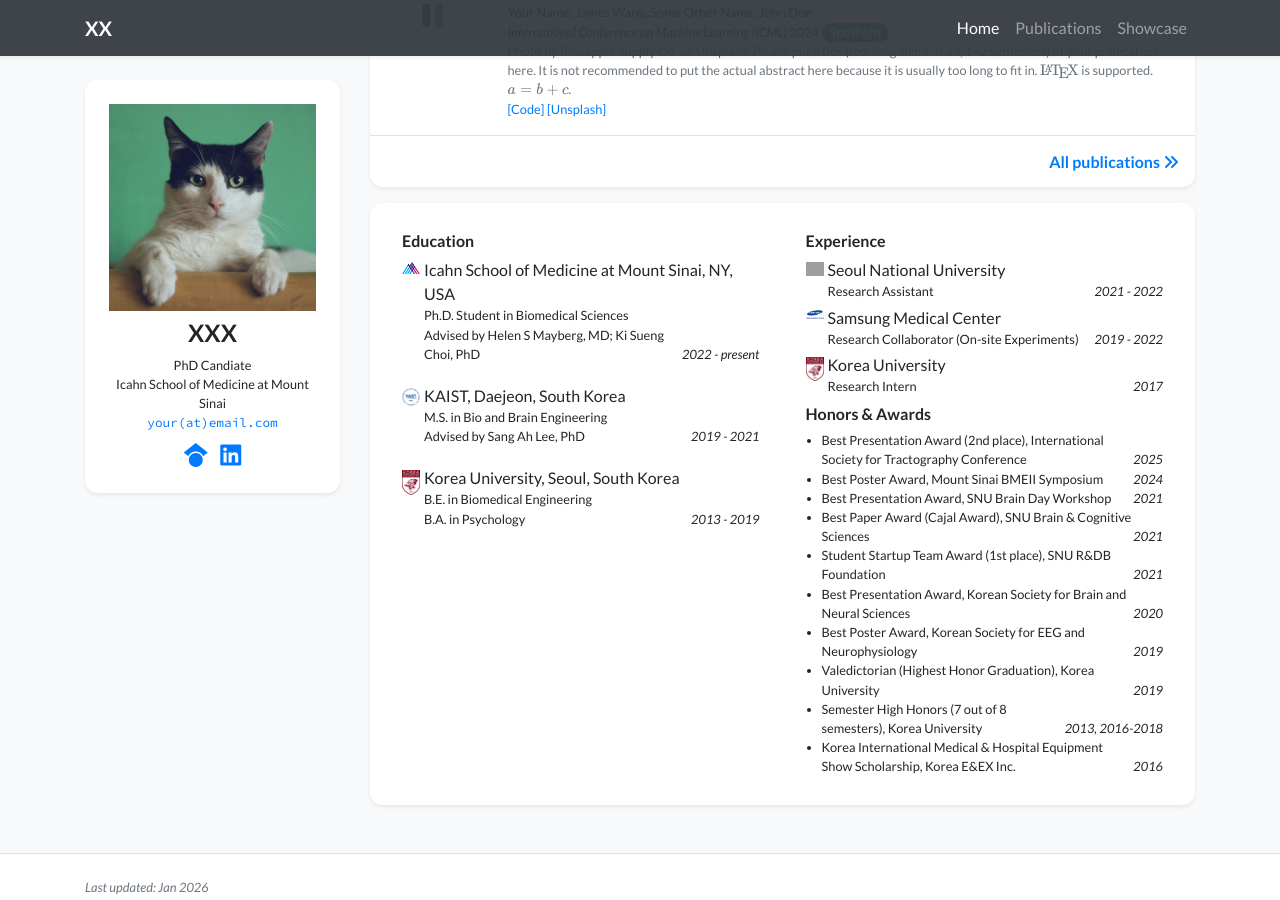
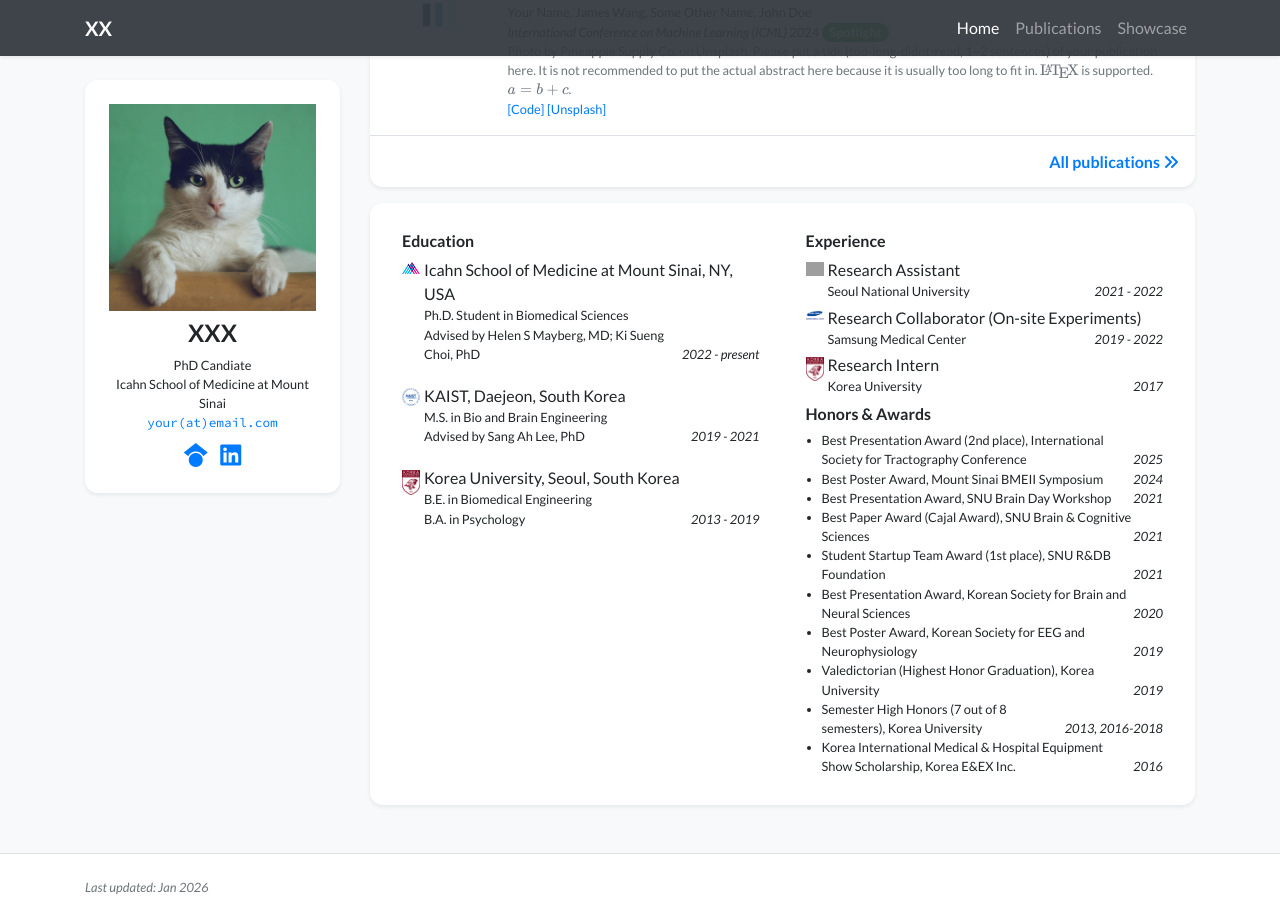
Before and after one commit to ha-neul-song/ha-neul-song.github.io, a Jekyll site: the page built from index.html, in a window 1280 px wide and 900 px high, scrolled down 549 px. Built offline with Jekyll 4.4.1, drawn with Linux system fonts in a browser that asks for light colours; nearby versions of some CDN libraries; a style sheet for code colours, icons or effects is not loaded; grey boxes are pictures that could not be loaded.

Commit message:
Update profile.yml

```diff
--- a/_data/profile.yml
+++ b/_data/profile.yml
@@ -57,17 +57,17 @@ education:
 
 ########################################################################
 experience:
-- name: Seoul National University
+- name: Research Assistant
   logo: /assets/images/badges/SNU.png
-  position: Research Assistant
+  position: Seoul National University
   date: 2021 - 2022
-- name: Samsung Medical Center
-  logo: /assets/images/badges/SMC.png
-  position: Research Collaborator (On-site Experiments)
+- name: Research Collaborator (On-site Experiments)
+  logo: /assets/images/badges/SMC2.png
+  position: Samsung Medical Center
   date: 2019 - 2022
-- name: Korea University
+- name: Research Intern
   logo: /assets/images/badges/KU2.gif
-  position: Research Intern
+  position: Korea University
   date: 2017
 
 ########################################################################
```
